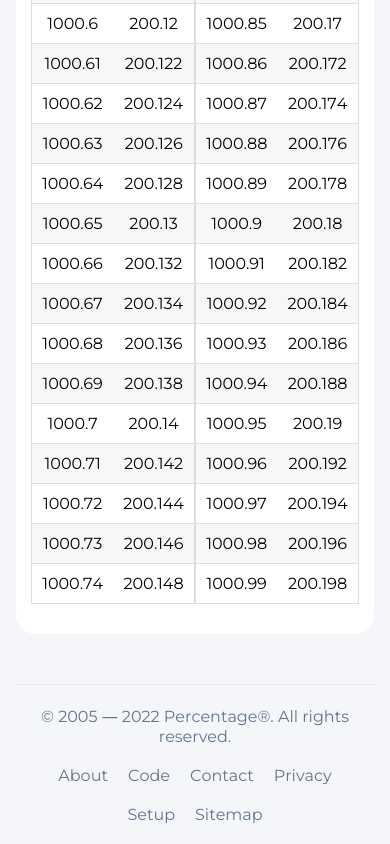
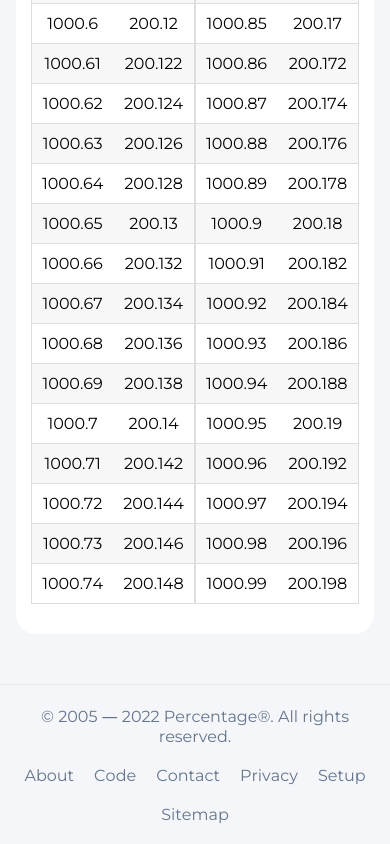
Before and after one commit to shaheerkn/percentage-calculator-UI, a plain HTML site: page result.html in a window 390 px wide. Shown: the part 4243-5087 px from the top of the page. Drawn offline with Linux system fonts and the light colour scheme.

Commit message:
tailwind classes remove

```diff
--- a/result.html
+++ b/result.html
@@ -4,7 +4,6 @@
     <meta charset="UTF-8" />
     <title>Result</title>
     <meta name="viewport" content="width=device-width, initial-scale=1" />
-    <link rel="icon" href="favicon.png" />
     <link rel="stylesheet" href="style.css" />
   </head>
 
@@ -657,34 +656,35 @@
         </section>
       </main>
     </div>
-    <div class="center center--oyh">
-      <footer class="footer">
+    <footer class="footer">
+      <div class="container center center--oyh">
         <p class="font-medium text-base leading-6 text-slate-500 text-center">
           © 2005 — 2022 Percentage®. All rights reserved.
         </p>
 
         <nav class="footer__nav">
-          <div class="py-2 px-5">
-            <a class="hover:text-gray-900" href="/about">About</a>
-          </div>
-          <div class="py-2 px-5">
-            <a class="hover:text-gray-900" href="/category/code">Code</a>
-          </div>
-          <div class="py-2 px-5">
-            <a class="hover:text-gray-900" href="#">Contact</a>
-          </div>
-          <div class="py-2 px-5">
-            <a class="hover:text-gray-900" href="/privacy">Privacy</a>
-          </div>
-          <div class="py-2 px-5">
-            <a class="hover:text-gray-900" href="/setup">Setup</a>
-          </div>
-          <div class="py-2 px-5">
-            <a class="hover:text-gray-900" href="/sitemap">Sitemap</a>
-          </div>
+          <ul>
+            <li>
+              <a href="/about">About</a>
+            </li>
+            <li>
+              <a href="/category/code">Code</a>
+            </li>
+            <li>
+              <a href="#">Contact</a>
+            </li>
+            <li>
+              <a href="/privacy">Privacy</a>
+            </li>
+            <li>
+              <a href="/setup">Setup</a>
+            </li>
+            <li>
+              <a href="/sitemap">Sitemap</a>
+            </li>
+          </ul>
         </nav>
-      </footer>
-    </div>
-    <script src="scripts/common.js?4"></script>
+      </div>
+    </footer>
   </body>
 </html>
--- a/style.css
+++ b/style.css
@@ -578,46 +578,6 @@ input {
   }
 }
 
-.footer {
-  display: flex;
-  justify-content: space-between;
-  flex-wrap: wrap;
-  gap: 20px;
-  border-top: 1px solid rgb(229, 231, 235);
-  padding-block: 32px 80px;
-  margin-top: 50px;
-}
-
-@media (max-width: 800px) {
-  .footer {
-    justify-content: center;
-    padding: 20px;
-    text-align: center;
-    color: rgb(100, 116, 139);
-  }
-}
-
-.footer p {
-  color: rgb(100, 116, 139);
-}
-
-.footer .footer__nav {
-  display: flex;
-  flex-wrap: wrap;
-  justify-content: center;
-  gap: 20px;
-}
-
-.footer .footer__nav a {
-  text-decoration: none;
-  color: black;
-  color: rgb(100, 116, 139);
-}
-
-.footer .footer__nav a:hover {
-  color: black;
-}
-
 .result-page .forms__form.form {
   border-radius: 20px;
 }
@@ -730,3 +690,50 @@ tr {
 .equal-sign {
   font-size: 40px;
 }
+
+.footer {
+  margin-top: 50px;
+}
+
+.footer .container {
+  display: flex;
+  justify-content: space-between;
+  flex-wrap: wrap;
+  gap: 20px;
+  padding-block: 32px 80px;
+  border-top: 1px solid rgb(229, 231, 235);
+}
+
+@media (max-width: 800px) {
+  .footer {
+    color: rgb(100, 116, 139);
+  }
+
+  .footer .container {
+    justify-content: center;
+    padding: 20px;
+    text-align: center;
+  }
+}
+
+.footer p {
+  color: rgb(100, 116, 139);
+}
+
+.footer .footer__nav ul {
+  display: flex;
+  flex-wrap: wrap;
+  justify-content: center;
+  list-style-type: none;
+  gap: 20px;
+}
+
+.footer .footer__nav a {
+  text-decoration: none;
+  color: black;
+  color: rgb(100, 116, 139);
+}
+
+.footer .footer__nav a:hover {
+  color: black;
+}
```
Also changed, not shown: index.html (+27 -23 lines).
